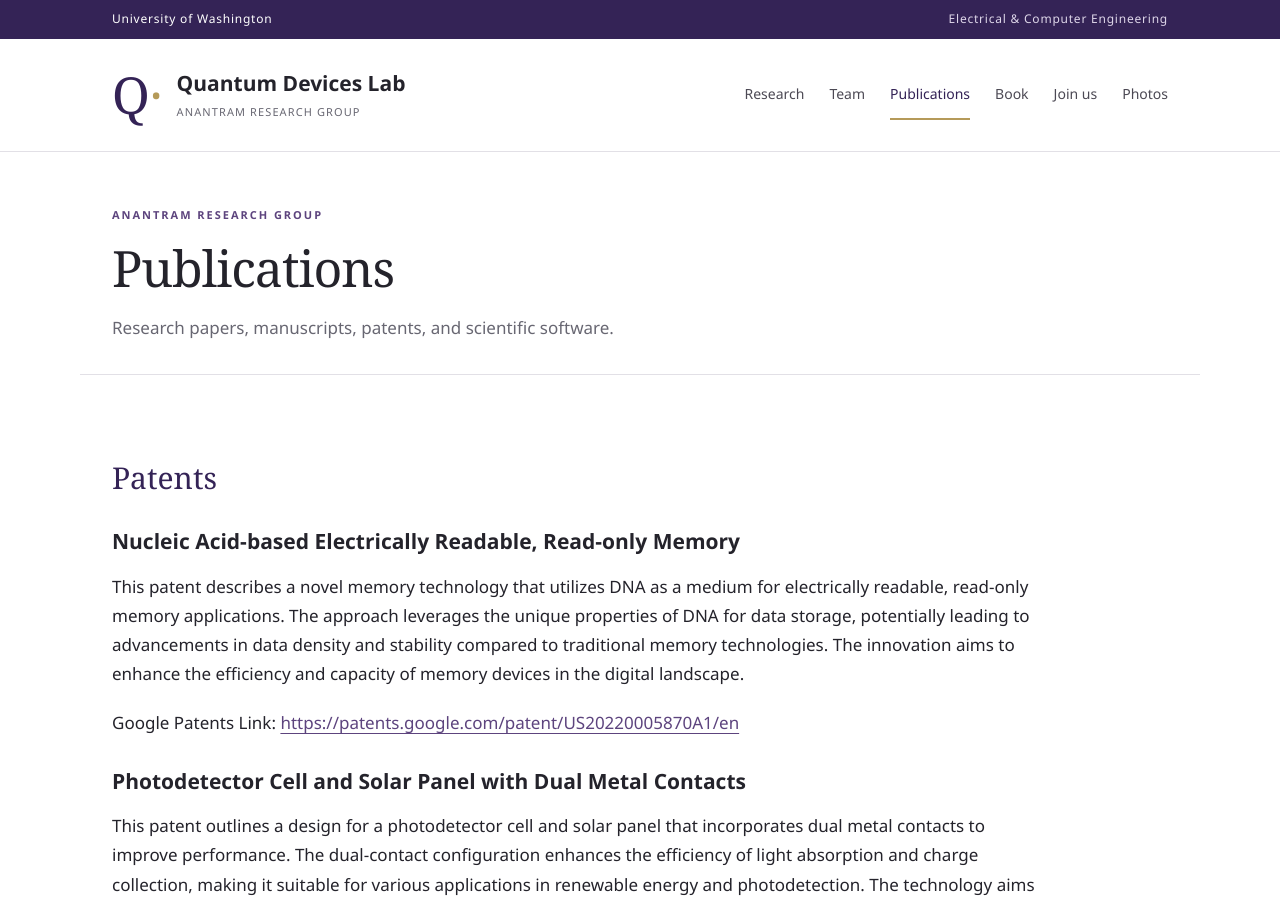
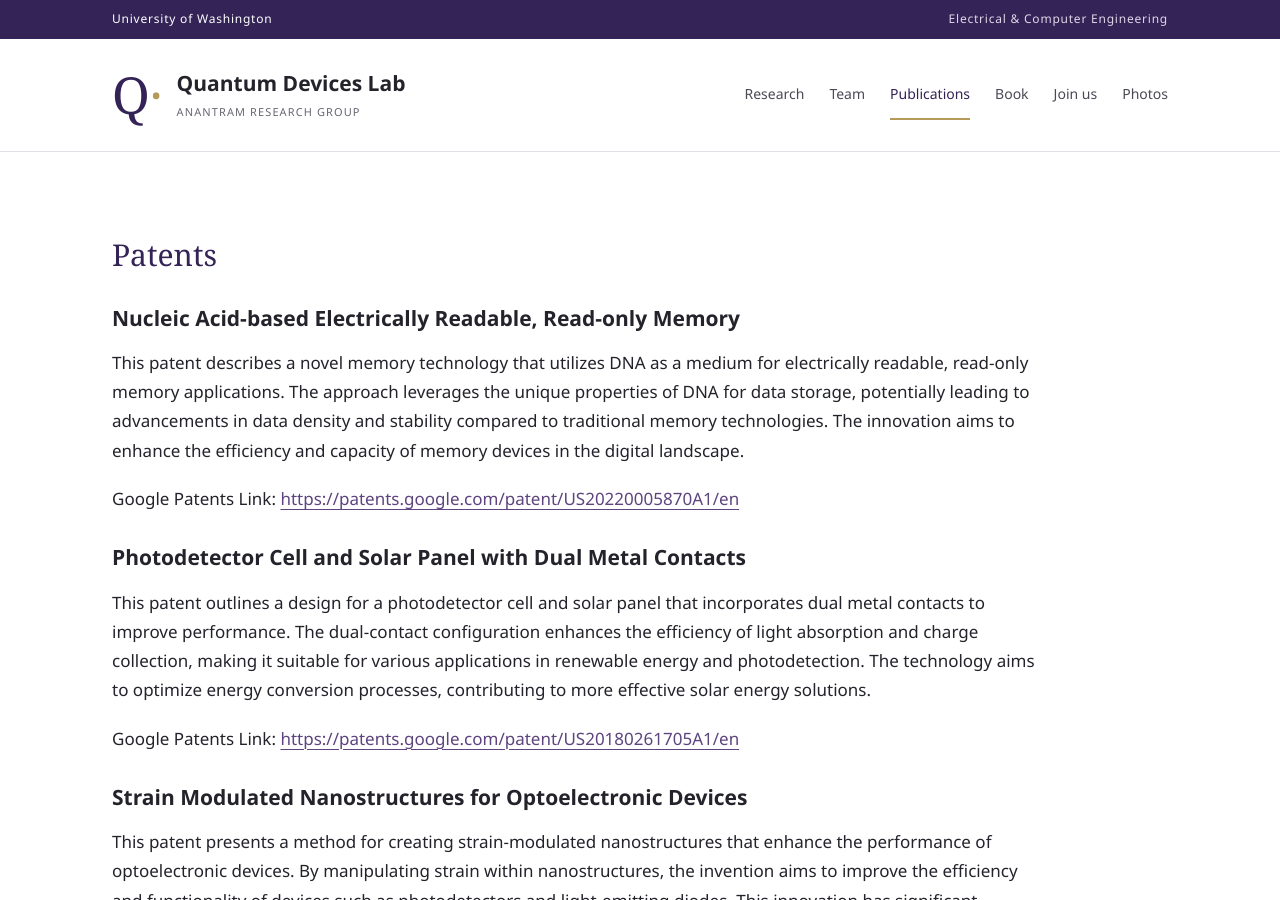
Before and after one commit to anantrammp/anantrammp.github.io, a Jekyll site: the page built from _pages/publications.md, in a window 1280 px wide and 900 px high. Built offline with Jekyll 4.4.1, drawn with Linux system fonts in a browser that asks for light colours.

Commit message:
Remove the visible Publications page title block

```diff
--- a/_layouts/lab.html
+++ b/_layouts/lab.html
@@ -36,7 +36,7 @@
       <div class="hero-overlay"></div>
       <div class="shell hero-copy"><p class="eyebrow">Theory · Modeling · Discovery</p><h1 id="page-title">Quantum Devices Lab</h1><p class="hero-subtitle">{{ page.subtitle }}</p><div class="hero-actions"><a class="button button-light" href="/publications/">Explore publications <span aria-hidden="true">↗</span></a><a class="hero-link" href="/team/">Meet our team <span aria-hidden="true">→</span></a></div></div>
     </section>
-    {% elsif page.page_kind == 'team' %}
+    {% elsif page.page_kind == 'team' or page.page_kind == 'publications' %}
     <h1 id="page-title" class="visually-hidden">{{ page.title }}</h1>
     {% else %}
     <div class="shell page-heading"><p class="eyebrow">Anantram Research Group</p><h1 id="page-title">{{ page.title }}</h1>{% if page.page_kind == 'publications' %}<p>Research papers, manuscripts, patents, and scientific software.</p>{% endif %}</div>
```
